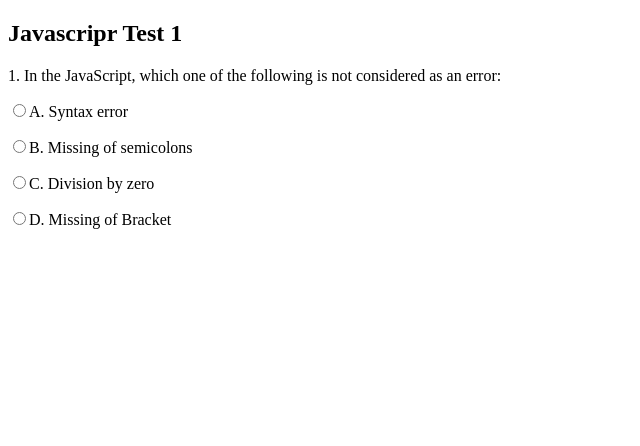
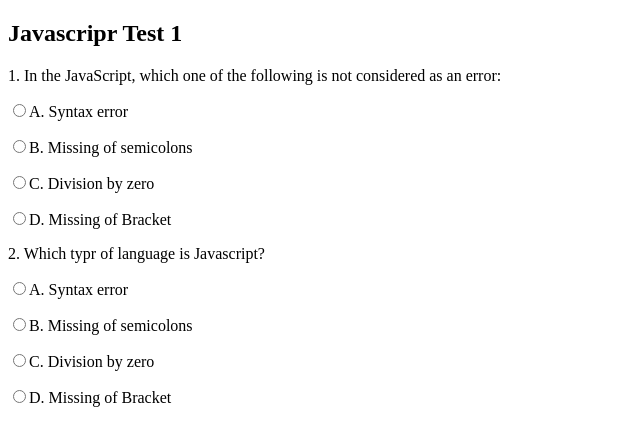
Before and after one commit to Sam-Karanja/Quiz-Board, a plain HTML site: page index.html in a window 1280 px wide. Shown: the whole page, without its empty margins (0-640 px from the left). Drawn offline with Linux system fonts and the light colour scheme.

Commit message:
Build:body- Added second question

```diff
--- a/index.html
+++ b/index.html
@@ -23,6 +23,21 @@
 
 
         </div>
+
+        <div>
+            <p>2. Which typr of language is Javascript?</p>
+            <p><input type="radio" name="qn2" id="" value="Object Oriented">A. Syntax error</p>
+
+            <p><input type="radio" name="qn2" id="" value="Object Based">B. Missing of semicolons</p>
+
+            <p><input type="radio" name="qn2" id="" value="Highe Level">C. Division by zero</p>
+
+           <p><input type="radio" name="qn2" id="" value="Asssembly language">D. Missing of Bracket</p>
+
+
+        </div>
+
+
     </form>
 </body>
 
```
